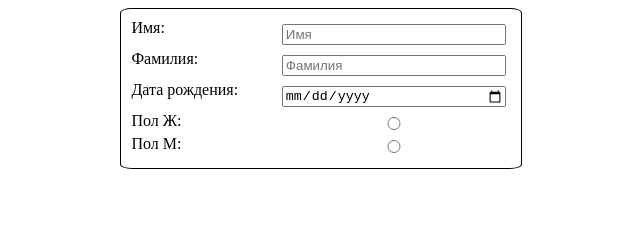
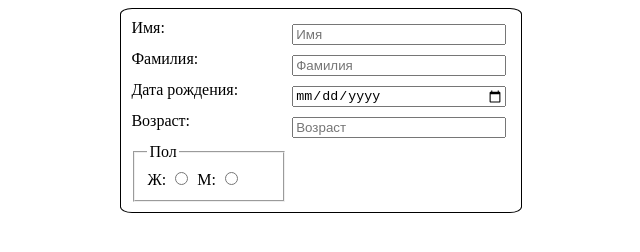
Before and after one commit to SofyaSks/javascript_12, a plain HTML site: page index.html in a window 1280 px wide. Shown: the whole page, without its empty margins (319-959 px from the left). Drawn offline with Linux system fonts and the light colour scheme.

Commit message:
подсчёт возраста

```diff
--- a/index.html
+++ b/index.html
@@ -9,12 +9,20 @@
 </head>
 <body>
     <form id="anq" action="">
-        <!-- <label for=""></label> -->
        Имя: <input placeholder="Имя"> <!-- по умолчанию text-->
        Фамилия: <input placeholder="Фамилия">
-       Дата рождения: <input type="date">
-       Пол Ж: <input value="F" name="gender" type="radio" onchange="colorize()">
-       Пол М: <input value="M" name="gender" type="radio" onchange="colorize()">
+       Дата рождения: <input type="date" onchange="countAge()">
+       Возраст: <input type="number" id="age" placeholder="Возраст">
+
+       <fieldset>
+        <legend> Пол </legend>
+         <label for="fem">Ж:</label>
+         <input id="fem" value="F" name="gender" type="radio" onchange="colorize()">
+         <label for="male">M:</label>
+         <input id="male" value="M" name="gender" type="radio" onchange="colorize()">
+       </fieldset>
+
+
 
 
     </form>
--- a/index.js
+++ b/index.js
@@ -6,3 +6,16 @@ function colorize(){
         anq.style.background = 'lightblue'
     }
 }
+
+//
+
+let date = document.querySelector('[type = date')
+let nowDate = new Date()
+let nowYear = nowDate.getFullYear()
+
+
+function countAge(){
+    console.log(nowYear - date.valueAsDate.getFullYear());
+    age.value = nowYear - date.valueAsDate.getFullYear()
+
+}
```
